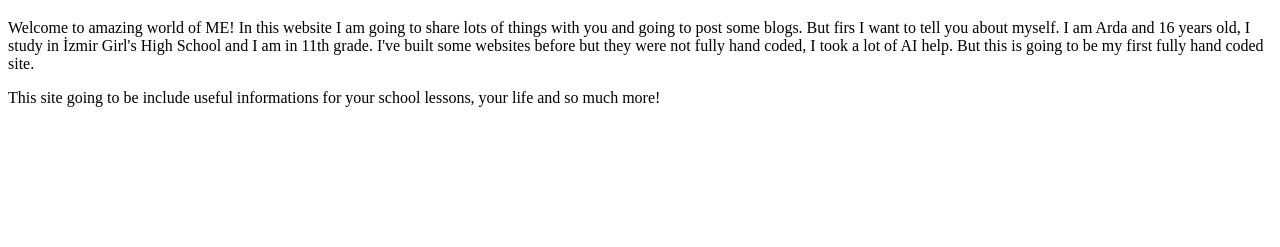
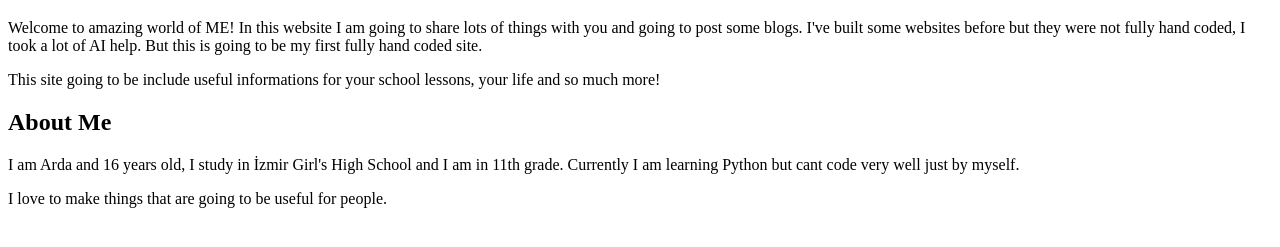
Before and after one commit to arda803/my-portfolio, a plain HTML site: page index.html in a window 1280 px wide. Shown: the part 61-308 px from the top of the page. Drawn offline with Linux system fonts and the light colour scheme.

Commit message:
add an about me section

```diff
--- a/index.html
+++ b/index.html
@@ -8,10 +8,12 @@
 <body>
     <h1>Ardazonology</h1>
     <p>Welcome to amazing world of ME! In this website I am going to share lots of things with you and going to post some blogs.
-        But firs I want to tell you about myself. I am Arda and 16 years old, I study in İzmir Girl's High School and I am in 11th grade.
         I've built some websites before but they were not fully hand coded, I took a lot of AI help. But this is going to be my first fully hand coded site.
     </p>
     <p>This site going to be include useful informations for your school lessons, your life and so much more!
     </p>
+    <h2>About Me</h2>
+    <p>I am Arda and 16 years old, I study in İzmir Girl's High School and I am in 11th grade. Currently I am learning Python but cant code very well just by myself. </p>
+    <p>I love to make things that are going to be useful for people.</p>
 </body>
 </html>
```
